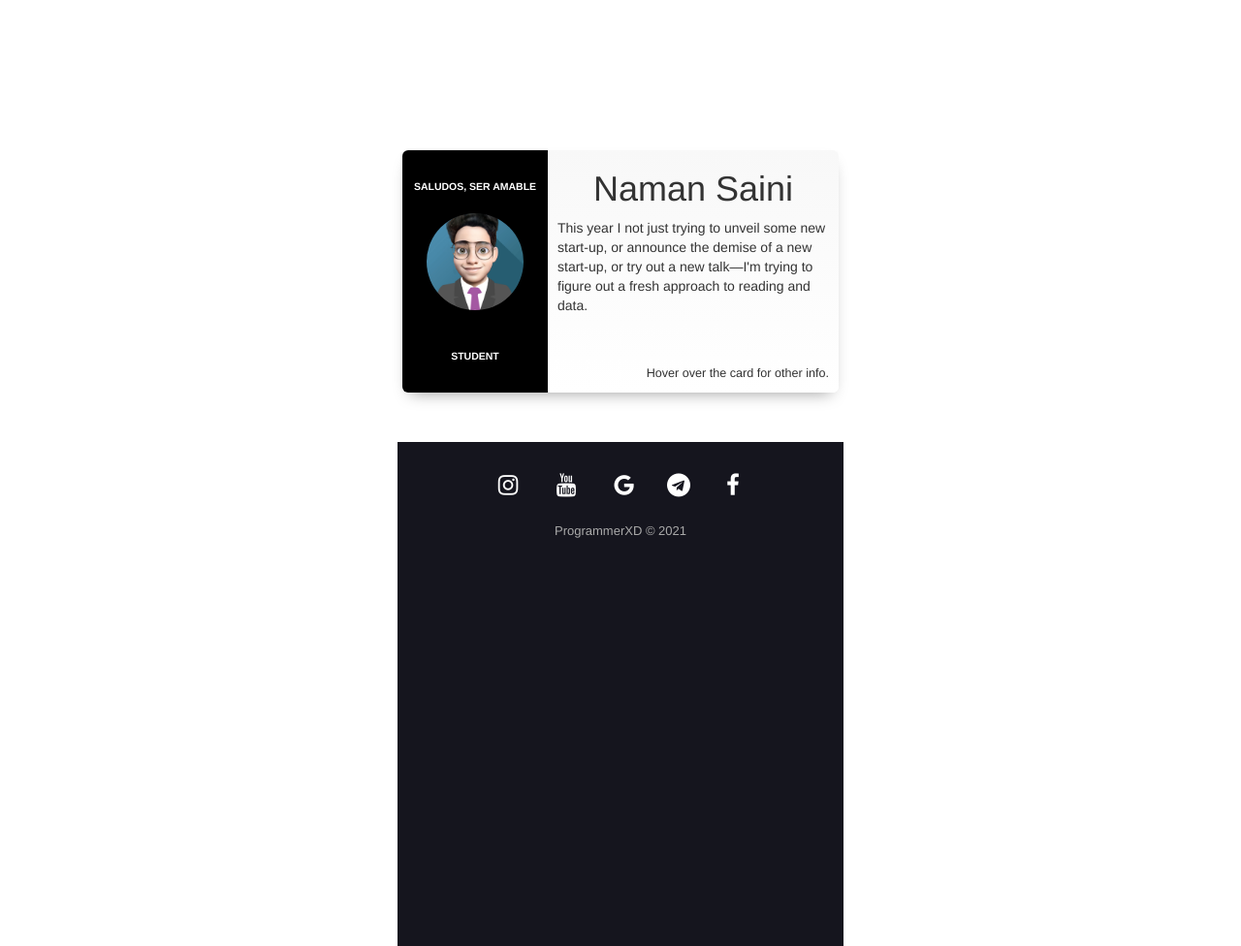
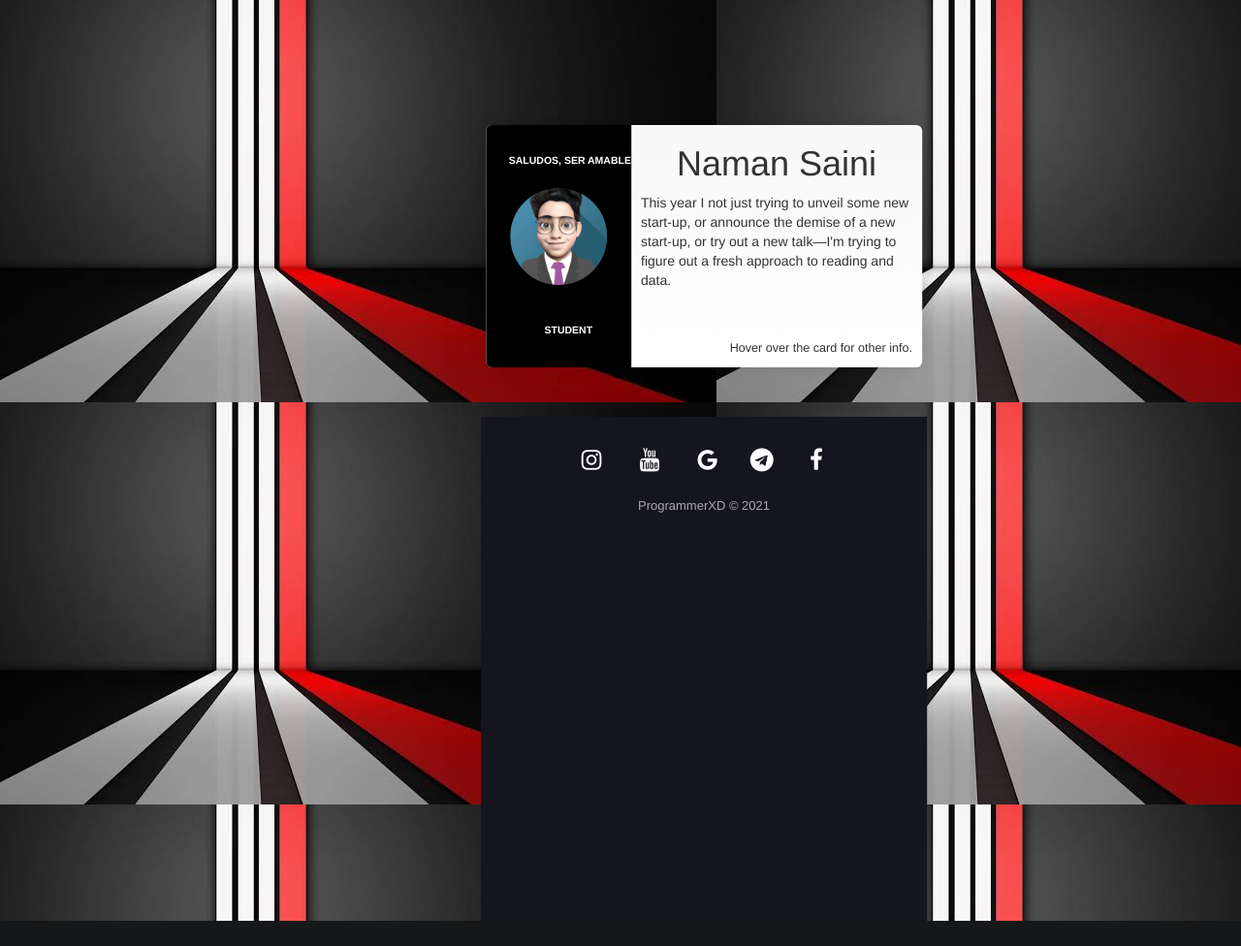
Before and after one commit to realpxd/ProgrammerXD, a PHP site: page / in a window 1280 px wide. Shown: the whole page at 97% size. After the commit the page ends 950 px from the top, so only its background shows below. Run offline with PHP 8.4, Linux system fonts and the light colour scheme.

Commit message:
Update index.css

```diff
--- a/index.css
+++ b/index.css
@@ -3,7 +3,7 @@
 html, body {
   font-family: Abel, Arial, Verdana, sans-serif;
   scroll-behavior: smooth;
-  background-image: url("cool-background-4.png") no-repeat fixed;
+  background-image: url("cool-background-4.png");
 }
 *{
 -webkit-tap-highlight-color:none
@@ -70,8 +70,8 @@ a:hover{
 .center {
   position: absolute;
   top:35%;
-  left:50%;
-  -webkit-transform: translate(-50%, -50%);
+  left:56%;
+  -webkit-transform: translate(-48%, -60%);
 }
 
 .card {
@@ -79,7 +79,7 @@ a:hover{
   height: 250px;
   background-color: black;
   background: linear-gradient(#f8f8f8, #fff);
-  box-shadow: 0 8px 16px -8px rgba(0,0,0,0.4);
+  box-shadow: 0 0 20px -8px rgba(0,0,0,0.4);
   border-radius: 6px;
   overflow: hidden;
   position: relative;
```
